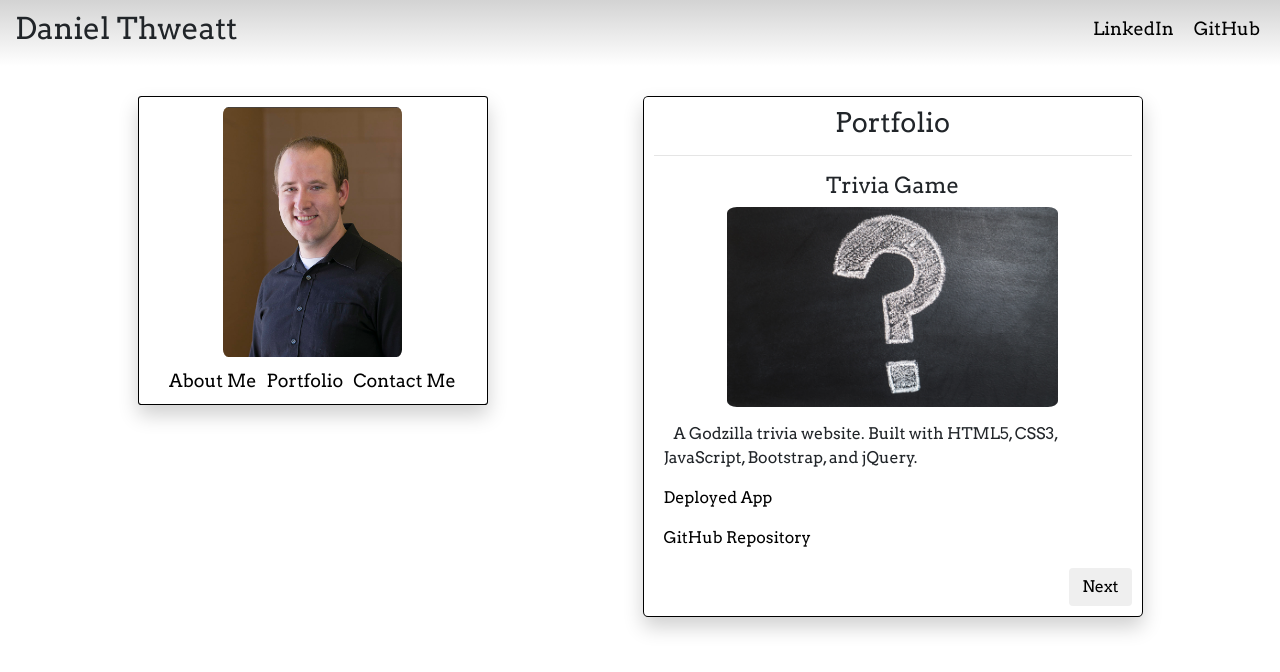
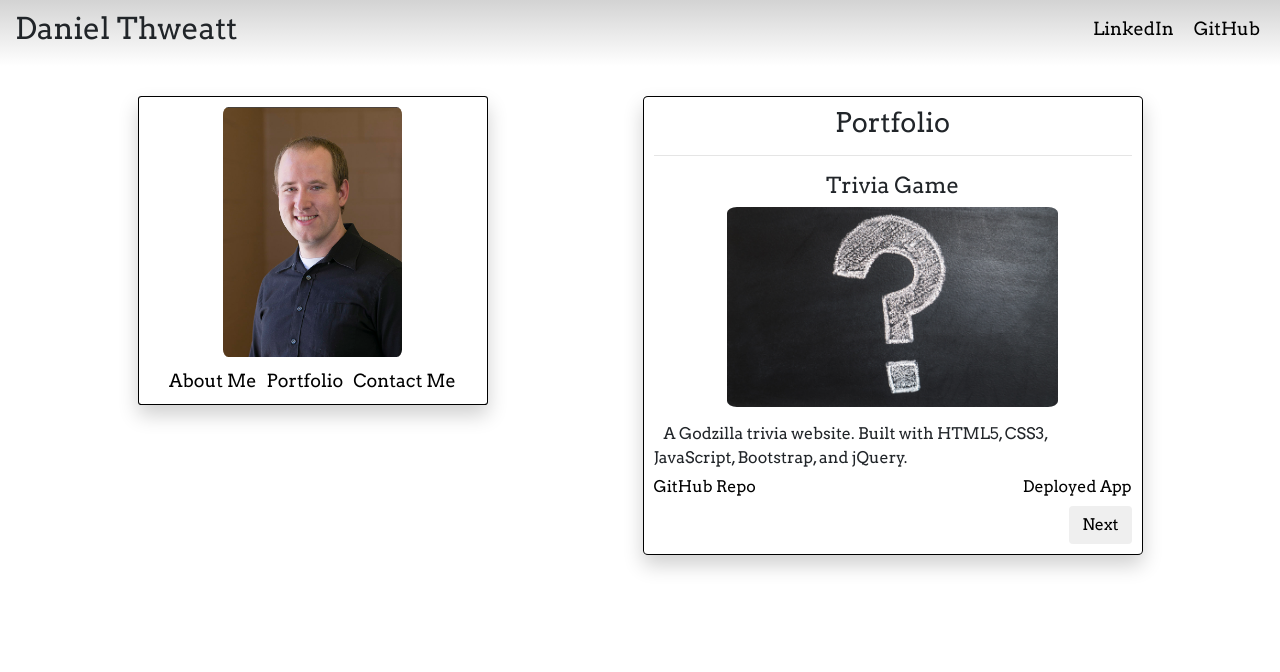
Before and after one commit to Danielthweatt/Portfolio, a React (Create React App) app in the folder my-app/: page /portfolio in a window 1280 px wide. Shown: the top 672 px of the page. Built offline with nearby package versions, Linux system fonts and the light colour scheme.

Commit message:
worked on project links

```diff
--- a/my-app/src/components/Panels/InfoPanel/InfoPanel.css
+++ b/my-app/src/components/Panels/InfoPanel/InfoPanel.css
@@ -10,17 +10,16 @@ h3 {
 
 p {
     text-indent: 10px;
-
+    margin-bottom: 5px;
 }
 
 .info-panel {
     margin: 30px 5px;
     width: 300px;
-    min-height: 300px;
     border: 1px solid black;
     border-radius: 1%;
     padding: 10px;
-    padding-bottom: 50px;
+    padding-bottom: 55px;
     box-shadow: 0 10px 20px rgba(0, 0, 0, 0.19);
     position: relative;
 }
@@ -32,7 +31,6 @@ p {
 
     .info-panel {
         width: 350px;
-        min-height: 500px;
     }
 }
 
--- a/my-app/src/components/Project/Project.css
+++ b/my-app/src/components/Project/Project.css
@@ -4,7 +4,11 @@
     margin-bottom: 15px;
 }
 
-.project-description {
-    margin-left: 10px;
-    margin-right: 10px;
+.github-link {
+    display: inline-block;
 }
+
+.deployed-link {
+    display: inline-block;
+    float: right;
+}
--- a/my-app/src/components/Project/Project.js
+++ b/my-app/src/components/Project/Project.js
@@ -5,21 +5,17 @@ const Project = props => (
 	<React.Fragment>
 		<h3>{props.projectInfo.title}</h3>
 	    <img className="project-pic" src={props.projectInfo.image} alt={props.projectInfo.title} />
-		<p className="project-description">{props.projectInfo.description}</p>
+		<p>{props.projectInfo.description}</p>
+		<a className="github-link" href={props.projectInfo.gitHubLink} target="_blank">
+            GitHub Repo
+		</a>
 		{props.projectInfo.liveLink ? (
-		    <a href={props.projectInfo.liveLink} target="_blank">
-				<p>
-                    Deployed App
-				</p>
+			<a className="deployed-link" href={props.projectInfo.liveLink} target="_blank">
+                Deployed App
 			</a>
 		) : (
 			null
 		)}
-		<a href={props.projectInfo.gitHubLink} target="_blank">
-			<p>
-                GitHub Repository
-			</p>
-		</a>
 	</React.Fragment>
 );
 
```
